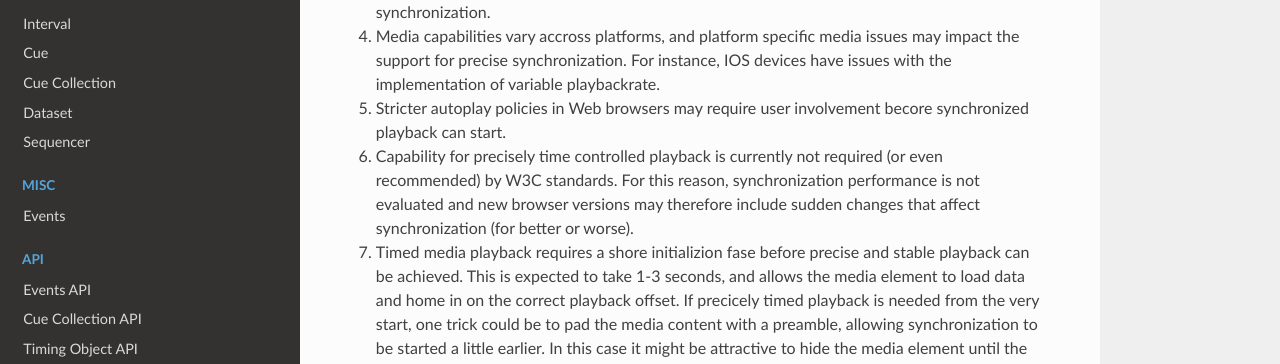
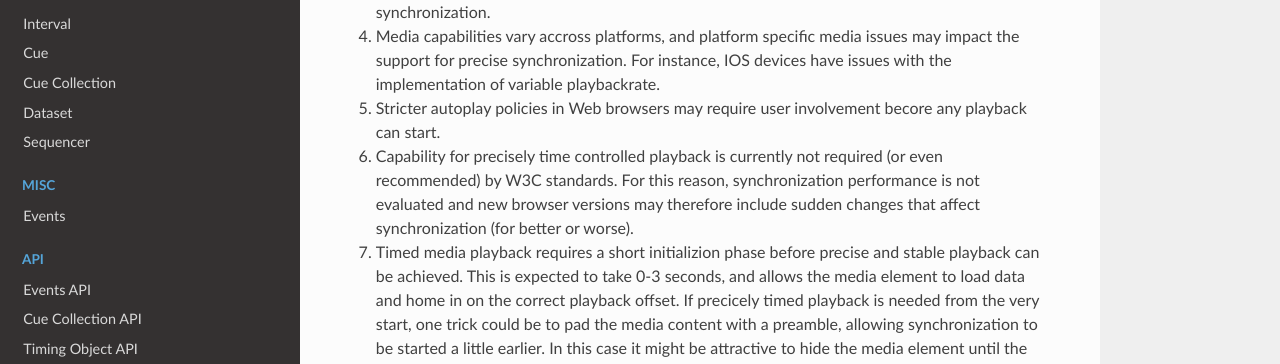
Before and after one commit to ingararntzen/timingdocs, a Sphinx documentation site: the page built from docs/source/sync/mediasync.rst, in a window 1280 px wide and 900 px high, scrolled down 1145 px. Shown: the part 326-690 px from the top of the window. Built offline with Sphinx 7.4.7 and the Read the Docs theme 2.0.0, drawn with Linux system fonts in a browser that asks for light colours; some of the changed text lies outside the part shown.

Commit message:
minor fix

```diff
--- a/docs/source/sync/mediasync.rst
+++ b/docs/source/sync/mediasync.rst
@@ -60,8 +60,8 @@ Support for precise synchronization of HTML5 media is **experimental** and subje
 
 4) Media capabilities vary accross platforms, and platform specific media issues may impact the support for precise synchronization. For instance, IOS devices have issues with the implementation of variable playbackrate.
 
-5) Stricter autoplay policies in Web browsers may require user involvement becore synchronized playback can start.
+5) Stricter autoplay policies in Web browsers may require user involvement becore any playback can start.
 
 6) Capability for precisely time controlled playback is currently not required (or even recommended) by W3C standards. For this reason, synchronization performance is not evaluated and new browser versions may therefore include sudden changes that affect synchronization (for better or worse).
 
-7) Timed media playback requires a shore initializion fase before precise and stable playback can be achieved. This is expected to take 1-3 seconds, and allows the media element to load data and home in on the correct playback offset. If precicely timed playback is needed from the very start, one trick could be to pad the media content with a preamble, allowing synchronization to be started a little earlier. In this case it might be attractive to hide the media element until the original starting point is reached.
+7) Timed media playback requires a short initializion phase before precise and stable playback can be achieved. This is expected to take 0-3 seconds, and allows the media element to load data and home in on the correct playback offset. If precicely timed playback is needed from the very start, one trick could be to pad the media content with a preamble, allowing synchronization to be started a little earlier. In this case it might be attractive to hide the media element until the original starting point is reached.
```
